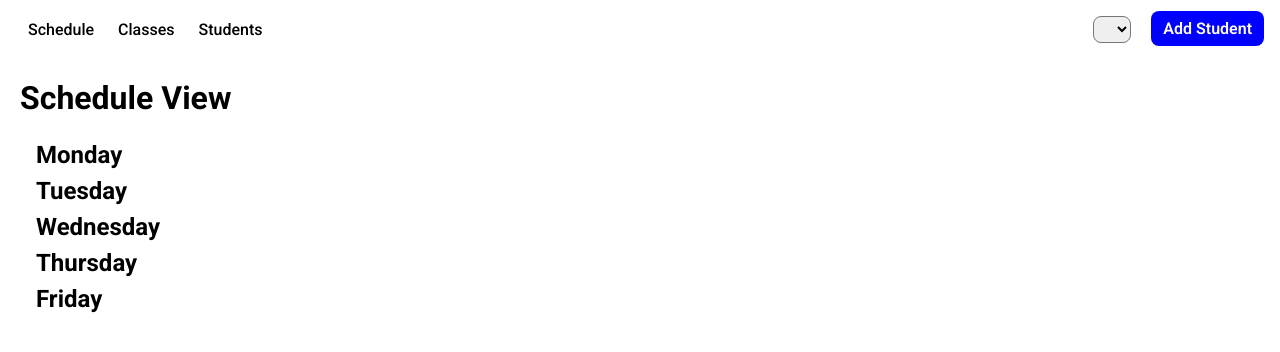
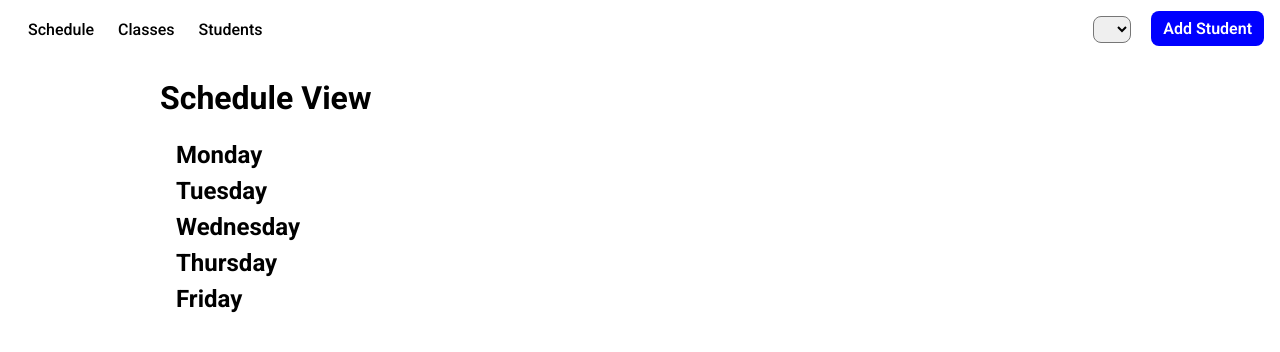
Before and after one commit to czcarrizales/class-scheduler, a React (Vite) app: page / in a window 1280 px wide. Shown: the top 352 px of the page. Built offline with nearby package versions, Linux system fonts and the light colour scheme.

Commit message:
more consistent margins

```diff
--- a/src/ScheduleView.css
+++ b/src/ScheduleView.css
@@ -1,5 +1,7 @@
 .schedule-view-main {
     padding: 20px;
+    margin-left: 140px;
+    margin-right: 140px;
 }
 
 .schedule {
--- a/src/StudentsView.css
+++ b/src/StudentsView.css
@@ -1,3 +1,5 @@
 .student-view-main {
     padding: 20px;
+    margin-left: 140px;
+    margin-right: 140px;
 }
```
